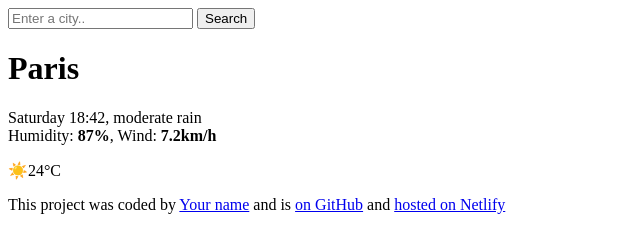
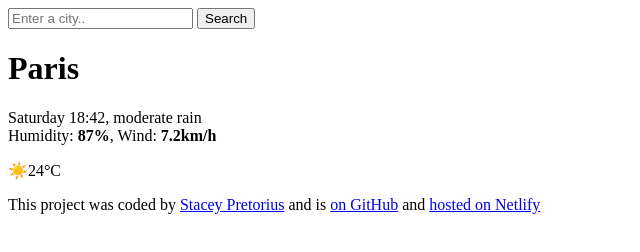
Before and after one commit to StaceyM99/Plus-week6-homework, a website built with Parcel: page index.html in a window 1280 px wide. Shown: the whole page, without its empty margins (0-640 px from the left). Built offline with nearby package versions, Linux system fonts and the light colour scheme.

Commit message:
added links to profile, github and netlify in html

```diff
--- a/index.html
+++ b/index.html
@@ -1,6 +1,5 @@
 <!DOCTYPE html>
 <html lang="en">
-
   <head>
     <meta charset="UTF-8" />
     <meta name="viewport" content="width=device-width, initial-scale=1.0" />
@@ -8,7 +7,8 @@
     <link rel="preconnect" href="https://fonts.gstatic.com" crossorigin />
     <link
       href="https://fonts.googleapis.com/css2?family=Roboto:ital,wght@0,100;0,400;0,500;0,700;0,900;1,100;1,300;1,400;1,500;1,700;1,900&display=swap"
-        rel="stylesheet" />
+      rel="stylesheet"
+    />
     <script src="https://cdn.jsdelivr.net/npm/axios@1.1.2/dist/axios.min.js"></script>
     <link rel="stylesheet" href="src/styles.css" />
     <title>My weather application</title>
@@ -18,7 +18,13 @@
     <div class="weather-app">
       <header>
         <form id="search-form">
-                <input type="search" placeholder="Enter a city.." required class="search-input" id="search-input" />
+          <input
+            type="search"
+            placeholder="Enter a city.."
+            required
+            class="search-input"
+            id="search-input"
+          />
           <input type="submit" value="Search" class="search-button" />
         </form>
       </header>
@@ -32,21 +38,32 @@
             </p>
           </div>
           <div class="current-temperature">
-                    <span class="current-temperature-icon">☀️</span><span class="current-temperature-value"
-                        id="current-temperature">24</span><span class="current-temperature-unit">°C</span>
+            <span class="current-temperature-icon">☀️</span
+            ><span class="current-temperature-value" id="current-temperature"
+              >24</span
+            ><span class="current-temperature-unit">°C</span>
           </div>
         </div>
       </main>
       <footer>
         <p>
           This project was coded by
-                <a href="#" target="_blank">Your name</a> and is
-                <a href="#" target="_blank"> on GitHub</a> and
-                <a href="#" target="_blank">hosted on Netlify</a>
+          <a
+            href="https://www.shecodes.io/graduates/107263-stacey-pretorius"
+            target="_blank"
+            >Stacey Pretorius</a
+          >
+          and is
+          <a href="https://github.com/StaceyM99" target="_blank"> on GitHub</a>
+          and
+          <a
+            href="https://app.netlify.com/teams/staceym99/overview"
+            target="_blank"
+            >hosted on Netlify</a
+          >
         </p>
       </footer>
     </div>
   </body>
   <script src="src/index.js"></script>
-
 </html>
```
Lines whose indentation alone changed are shown as unchanged.
